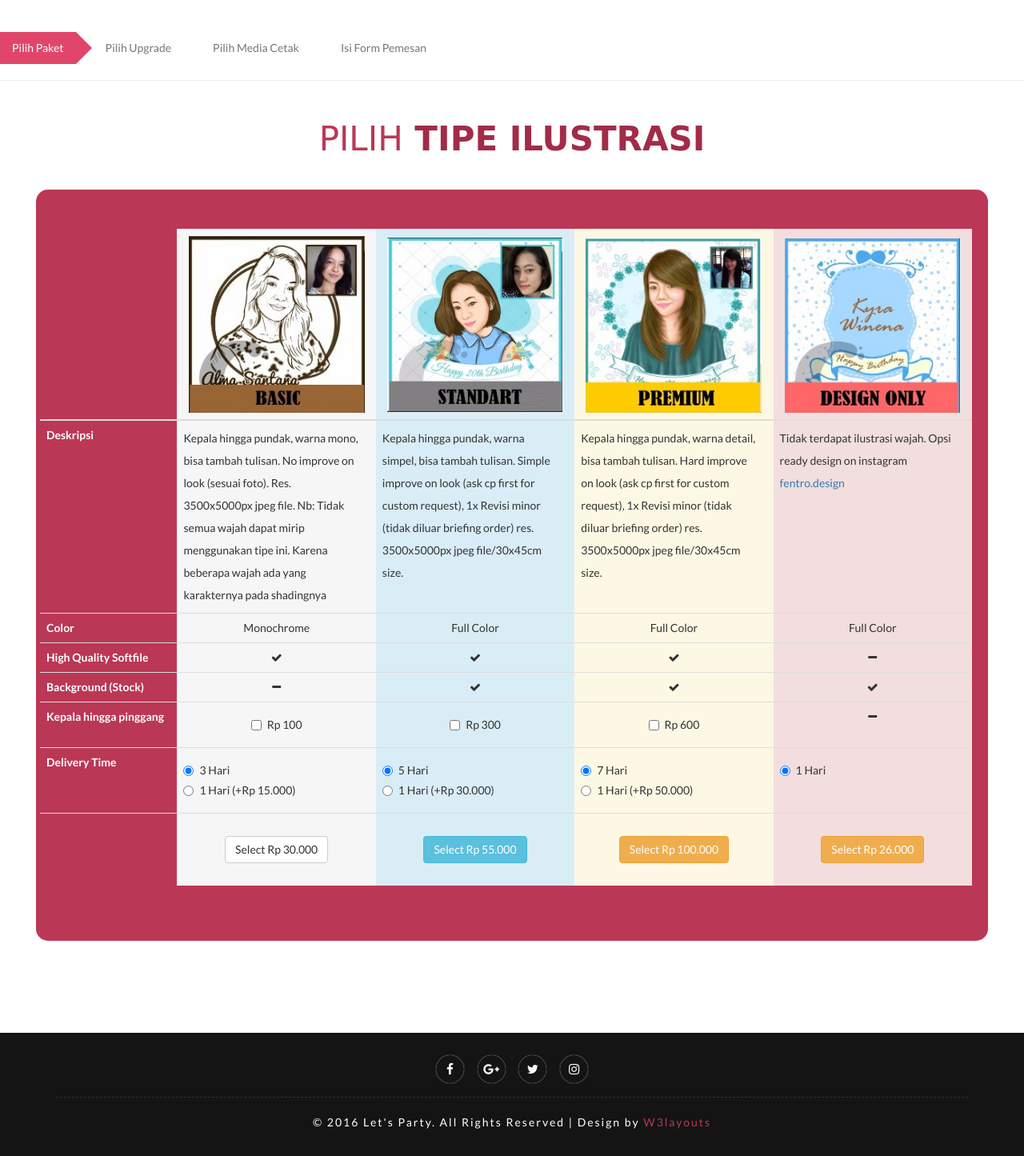
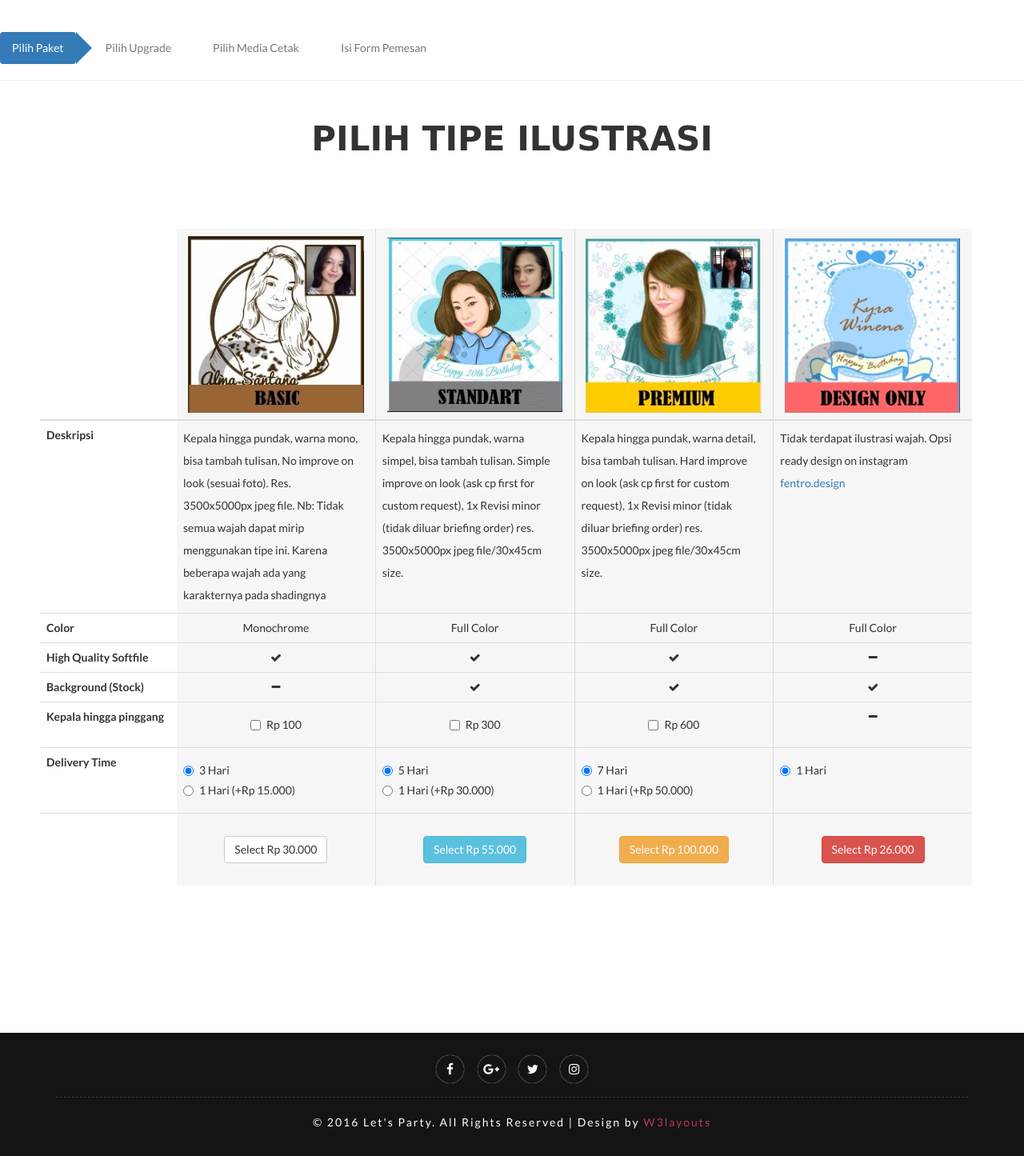
Before and after one commit to virdana/aqilapricelist, a CodeIgniter app: page /aqilapricelist/index.php/home/index in a window 1280 px wide. Shown: the whole page at 80% size. Run offline with CodeIgniter, Linux system fonts and the light colour scheme; the visitor is signed in with stand-in values (Sample User, id 1); data comes from the database, SQL or seed files in the repository; data that the repository does not hold is empty; some web fonts are replaced.

Commit message:
Revision

```diff
--- a/application/views/pilih_tipe_ilustrasi_themed.php
+++ b/application/views/pilih_tipe_ilustrasi_themed.php
@@ -36,18 +36,24 @@ License URL: http://creativecommons.org/licenses/by/3.0/
 		table.table-tipeilustrasi tr td:nth-child(2),
 		table.table-tipeilustrasi tr th:nth-child(2) {
 			background-color: #f6f6f6;
+			border-right: 1px solid #ddd;
 		}
 		table.table-tipeilustrasi tr td:nth-child(3),
 		table.table-tipeilustrasi tr th:nth-child(3) {
-			background-color: #d9edf7;
+			/*background-color: #d9edf7;*/
+			background-color: #f6f6f6;
+			border-right: 1px solid #ddd;
 		}
 		table.table-tipeilustrasi tr td:nth-child(4),
 		table.table-tipeilustrasi tr th:nth-child(4) {
-			background-color: #fcf8e3;
+			/*background-color: #fcf8e3;*/
+			background-color: #f6f6f6;
+			border-right: 1px solid #ddd;
 		}
 		table.table-tipeilustrasi tr td:nth-child(5),
 		table.table-tipeilustrasi tr th:nth-child(5) {
-			background-color: #f2dede;
+			/*background-color: #f2dede;*/
+			background-color: #f6f6f6;
 		}
 		table.table-tipeilustrasi tr td p {
 			color: #333;
@@ -96,17 +102,19 @@ License URL: http://creativecommons.org/licenses/by/3.0/
 			color: #9c1434;
 		}
 		.nav-pills > li > a {
-			color: #9c1434;
-			border-radius:0px;
+			color: #333;
+			/*border-radius:0px;*/
 			margin-right: 20px;
 		}
 		.nav>li>a:focus, .nav > li > a:hover {
 		    text-decoration: none;
-    		background-color: #f9dfe5;
+    		background-color: #e8f3fc;
+    		color: #333;
 		}
 		.nav-pills > li.active > a, .nav-pills > li.active > a:focus, .nav-pills > li.active > a:hover {
 		    color: #fff;
-			background-color: #e2456a;
+			/*background-color: #e2456a;*/
+			background-color: #337ab7;
 		}
 		.nav-pills > li > a:after {
 			transition: 0.5s all;
@@ -143,7 +152,8 @@ License URL: http://creativecommons.org/licenses/by/3.0/
 		.nav-pills > li.active > a::after {
 		   	border-top: 20px inset transparent;
 		   	border-bottom: 20px inset transparent;
-			border-left: 20px solid #e2456a;
+			/*border-left: 20px solid #e2456a;*/
+			border-left: 20px solid #337ab7;
 			position: absolute;
 			content: "";
 			top: 0;
@@ -153,6 +163,9 @@ License URL: http://creativecommons.org/licenses/by/3.0/
 			margin-top: 30px;
 			margin-bottom: 40px;
 		}
+		h3.w3stitle span{
+			color: #333;
+		}
 		div.section-header {
 			display: block;
 		    margin-bottom: 20px;
@@ -160,22 +173,30 @@ License URL: http://creativecommons.org/licenses/by/3.0/
 		span.section-title {
 			font-family: 'Trochut', cursive;
 		    font-size: 2em;
-		    font-weight: 100;
-			background-color: #f8f8f8;
-		    color: #bb3756;
+		    font-weight: 700;
+			/*background-color: #eaeaea;*/
+			color: #333;
 			padding: 10px;
 		}
 		.resp-tabs-container{
-			border-radius:15px;
+			/*border-radius:15px;*/
+			background-color: #f4f4f4;
+		}
+		.contact-grid {
+			background-color: white;
 		}
 		.contact-grid.agileits {
-			border-radius:15px;
+			/*border-radius:15px;*/
 			margin-bottom: 15px;
+			background-color: #f4f4f4;
 		}
 		.agileits-login {
-			border-radius:15px;
+			/*border-radius:15px;*/
 			padding-bottom: 40px;
-			color: #ffefef;
+			color: #333;
+		}
+		.agileits-login label {
+			color: #333;
 		}
 		#isiFormPemesan {
 			margin-bottom: 15px;
@@ -261,10 +285,10 @@ License URL: http://creativecommons.org/licenses/by/3.0/
 
 	<div id="pilihPaket" class="tab-pane fade in active">
 		<div class="container-fluid">
-			<h3 class="w3stitle">Pilih<span> Tipe Ilustrasi</span></h3>
+			<h3 class="w3stitle"><span>Pilih Tipe Ilustrasi</span></h3>
 			<div class="contact-row agileits-w3layouts">
 				<div class="col-md-12 contact-w3lsleft">
-					<div class="contact-grid agileits" style="padding-left: 5px;padding-right: 20px; ">
+					<div class="contact-grid agileits" style="padding-left: 5px;padding-right: 20px; background-color: white;">
 
 						<div class="table-responsive">
 							<table class="table table-tipeilustrasi">
@@ -292,7 +316,7 @@ License URL: http://creativecommons.org/licenses/by/3.0/
 								<tbody>
 								<form action="<?php echo base_url()?>home/set_pesanan" method="post">
 									<tr>
-										<td style="color: white;">Deskripsi</td>
+										<td>Deskripsi</td>
 										<td><p><?php echo isset($basic->deskripsi)?$basic->deskripsi:'-'?></p></td>
 										<td><p><?php echo isset($standard->deskripsi)?$standard->deskripsi:'-'?></p></td>
 										<td><p><?php echo isset($premium->deskripsi)?$premium->deskripsi:'-'?></p></td>
@@ -300,7 +324,7 @@ License URL: http://creativecommons.org/licenses/by/3.0/
 										<!-- <td><p>Tidak terdapat ilustrasi wajah. Opsi ready design on Instagram <a href="http://instagram.com/fentroart.design">fentroart.design</a></p></td> -->
 									</tr>
 									<tr class="text-center">
-										<td class="text-left" style="color: white;">Color</td>
+										<td class="text-left">Color</td>
 										<td><?php echo isset($basic->color)?$basic->color:'-'?></td>
 										<td><?php echo isset($standard->color)?$standard->color:'-'?></td>
 										<td><?php echo isset($premium->color)?$premium->color:'-'?></td>
@@ -308,7 +332,7 @@ License URL: http://creativecommons.org/licenses/by/3.0/
 										<!-- <td>Full Color</td> -->
 									</tr>
 									<tr class="text-center">
-										<td class="text-left" style="color: white;">High Quality Softfile</td>
+										<td class="text-left">High Quality Softfile</td>
 										<td><i class="fa <?php echo $basic->softfile?'fa-check':'fa-minus'?>"></i></td>
 										<td><i class="fa <?php echo $standard->softfile?'fa-check':'fa-minus'?>"></i></td>
 										<td><i class="fa <?php echo $premium->softfile?'fa-check':'fa-minus'?>"></i></td>
@@ -316,7 +340,7 @@ License URL: http://creativecommons.org/licenses/by/3.0/
 										<!-- <td><i class="fa fa-minus"></i></td> -->
 									</tr>
 									<tr class="text-center">
-										<td class="text-left" style="color: white;">Background (Stock)</td>
+										<td class="text-left">Background (Stock)</td>
 										<td><i class="fa <?php echo $basic->background?'fa-check':'fa-minus'?>"></i></td>
 										<td><i class="fa <?php echo $standard->background?'fa-check':'fa-minus'?>"></i></td>
 										<td><i class="fa <?php echo $premium->background?'fa-check':'fa-minus'?>"></i></td>
@@ -324,7 +348,7 @@ License URL: http://creativecommons.org/licenses/by/3.0/
 										<!-- <td><i class="fa fa-check"></i></td> -->
 									</tr>
 									<tr class="text-center">
-										<td class="text-left" style="color: white;">Kepala hingga pinggang</td>
+										<td class="text-left">Kepala hingga pinggang</td>
 										<td>
 											<?php if($basic->check_medium) { ?>
 												<div class="checkbox">
@@ -364,7 +388,7 @@ License URL: http://creativecommons.org/licenses/by/3.0/
 										<!-- <td><i class="fa fa-minus"></i></td> -->
 									</tr>
 									<tr>
-										<td style="color: white;">Delivery Time</td>
+										<td>Delivery Time</td>
 										<td>
 											<div class="radio">
 												<label><input type="radio" name="delivery_basic" value="a" checked="true"><?php echo $basic->delivery_a?$basic->delivery_a:'-'?> Hari</label>
@@ -431,7 +455,7 @@ License URL: http://creativecommons.org/licenses/by/3.0/
 											<button type="submit" name="set_btn" value="<?=$premium->kode_paket.'-'.$premium->id_paket?>" class="btn btn-warning">Select Rp <span id="price_premium" class="money"><?php echo $premium->harga?></span></button>
 										</td>
 										<td>
-											<button type="submit" name="set_btn" value="<?=$design->kode_paket.'-'.$design->id_paket?>" class="btn btn-warning">Select Rp <span id="price_design" class="money"><?php echo $design->harga?></span></button>
+											<button type="submit" name="set_btn" value="<?=$design->kode_paket.'-'.$design->id_paket?>" class="btn btn-danger">Select Rp <span id="price_design" class="money"><?php echo $design->harga?></span></button>
 										</td>
 										<!-- <td>
 											<button type="submit" name="set_btn" value="<?=$design->kode_paket.'-'.$design->id_paket?>" class="btn btn-danger">Select Rp 25.000</button>
@@ -1072,7 +1099,7 @@ License URL: http://creativecommons.org/licenses/by/3.0/
 		$(document).ready(function(){
     		$("#startOrder ul li.active").next().find("a").click();
 
-    		$('#colStartOrderTabs').attr('class', 'col-sm-6');
+    		$('#colStartOrderTabs').attr('class', 'col-sm-7');
     		$('#colSummarySection').fadeIn();
 
     		//disable Pilih Paket Tab (First tab)
@@ -1083,9 +1110,9 @@ License URL: http://creativecommons.org/licenses/by/3.0/
 			var html = $('#summaryNavBtn').html();
     		linkFormPemesan.on('shown.bs.tab', function() {
     			var htmlKonfirmasi = ''
-    				+ '<p style="font-size:16px; color:white; margin-bottom:10px;">Apakah anda setuju dengan harga di atas?</p>'
-    				+'<a href="<?php echo base_url();?>home/batalkan_pesanan" class="btn btn-default" title="Batalkan Pesanan"><i class="fa fa-remove"></i> Tidak, batalkan pesanan</a>'
-					+'<a href="#" onclick="nextStartOrder(event);" class="btn btn-info" title="Lanjut ke Form Pesanan"><i class="fa fa-check"></i> Ya, Isi form pesanan</a>';
+    				+ '<p style="font-size:16px; color:#333; margin-bottom:10px;">Apakah anda setuju dengan harga di atas? <br> <i>Notifikasi kirim resi via chat Line/Whatsapp sesuai</i></p>'
+    				+'<a href="<?php echo base_url();?>home/batalkan_pesanan" class="btn btn-default btn-md" title="Batalkan Pesanan"><i class="fa fa-remove"></i> Tidak, batalkan pesanan</a>'
+					+'<a href="#" onclick="nextStartOrder(event);" class="btn btn-info btn-md" title="Lanjut ke Form Pesanan"><i class="fa fa-check"></i> Ya, Isi form pesanan</a>';
 
     			var nextTab = $(this).parent('li').next().find('a') || 'end';
     			if(nextTab.attr('href') == '#isiFormPemesan') {
@@ -1107,6 +1134,8 @@ License URL: http://creativecommons.org/licenses/by/3.0/
     				$('#upgradeNavBtn').hide();
     				$('#mediaNavBtn').hide();
     				$('#summaryNavBtn').fadeOut();
+    				$('#colSummarySection').fadeOut();
+    				$('#colStartOrderTabs').attr('class', 'col-md-offset-3 col-md-6');
     			}
 				else {
     				$('#upgradeNavBtn').show();
@@ -1339,6 +1368,7 @@ License URL: http://creativecommons.org/licenses/by/3.0/
 			if(val == 2) { //pengiriman daerah malang
             	harga = parseFloat(15000);
 				$("#hargaOngkir").html(harga);
+				$("#etd").html("< 1");
             	$("input[name='total_ongkir']").val(harga);
             }
             else {
@@ -1778,16 +1808,16 @@ License URL: http://creativecommons.org/licenses/by/3.0/
 		            		harga = data.harga_yes;
 		            		etd = data.etd_yes;
 		            		$("#pilihanPaket option[value='yes']").prop('disabled', false).removeClass("hidden");
-            				$("#pilihanPaket_alert").hide();
+            				$("#pilihan_paket_alert").hide();
 		            	}
 		            	else {
 		            		$("#pilihanPaket option[value='reg']").prop('selected', true);
 		            		$("#pilihanPaket option[value='yes']").prop('disabled', true).addClass("hidden");
-            				$("#pilihanPaket_alert").show();
+            				$("#pilihan_paket_alert").show();
 		            	}
 		            } else {
 		            	$("#pilihanPaket option[value='yes']").prop('disabled', false).removeClass("hidden");
-	            		$("#pilihanPaket_alert").hide();
+	            		$("#pilihan_paket_alert").hide();
 		            }
 
 		            $("#hargaOngkir").html(harga);
```
Also changed, not shown: other parts of application/views/pilih_tipe_ilustrasi_themed.php (+73 -66 lines), application/views/admin/foot.php (+7 -3 lines).
